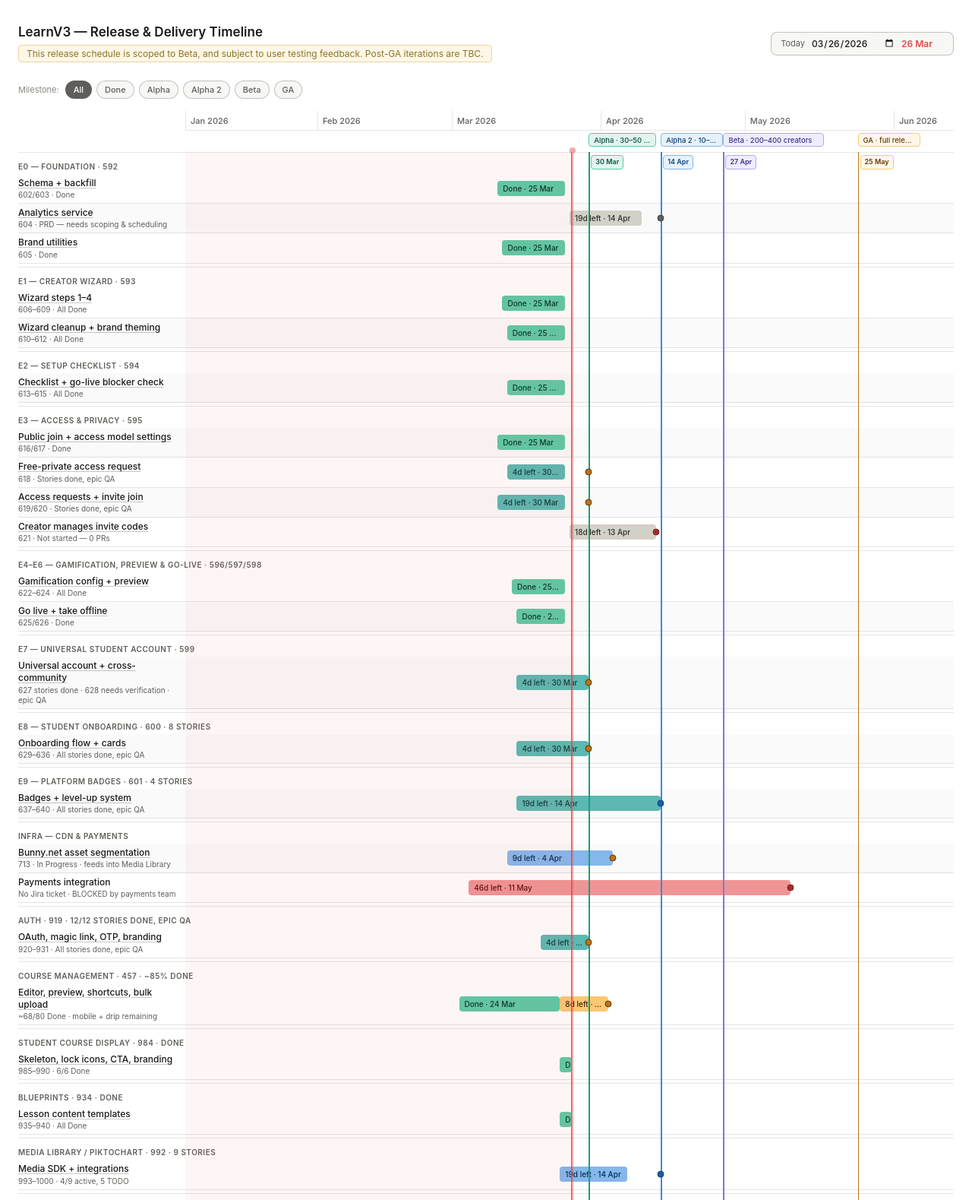
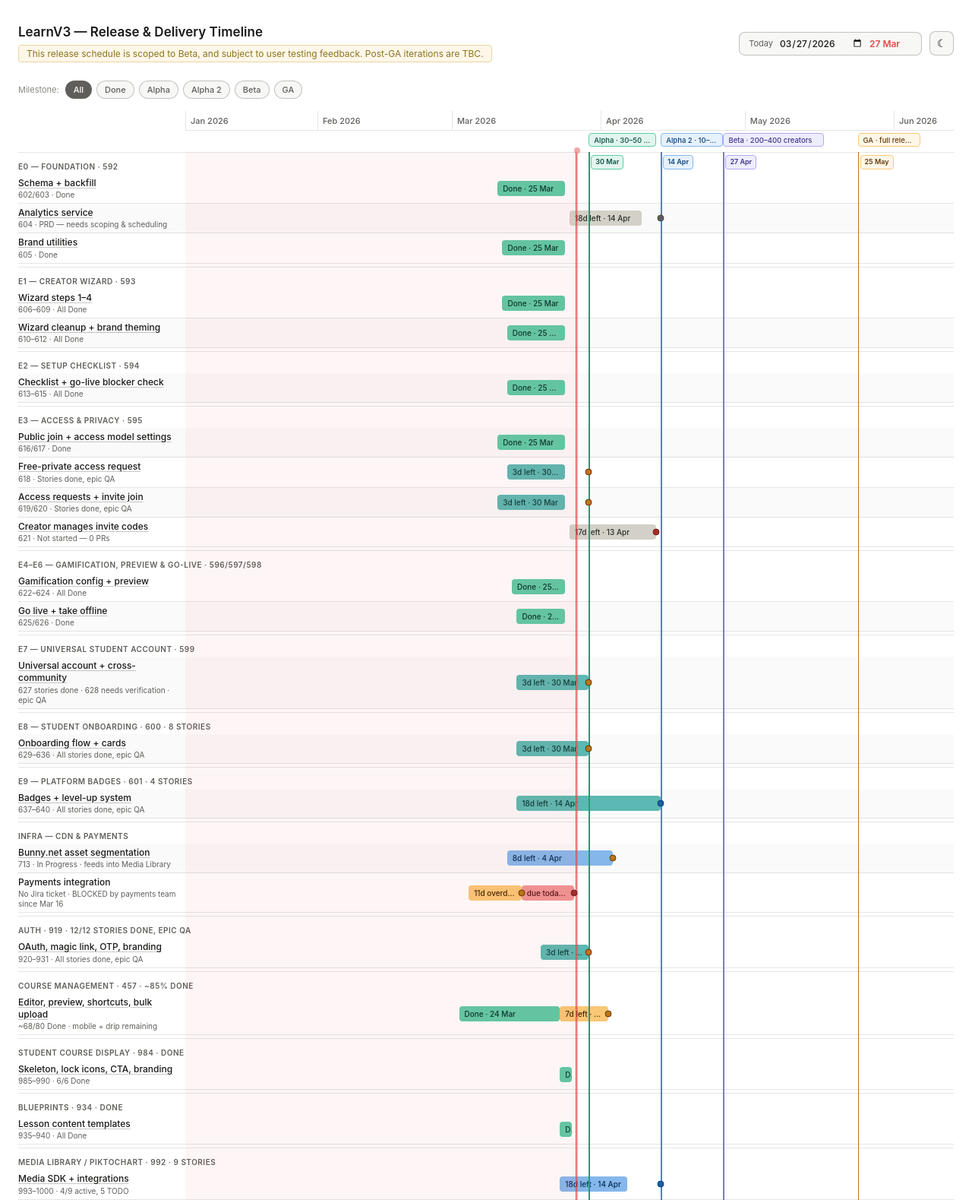
Before and after one commit to stephanieturner-creator/LMSDelivery, a plain HTML site: page index.html in a window 1280 px wide. Shown: the top 1579 px of the page at 76% size. Drawn offline with Linux system fonts and the light colour scheme.

Commit message:
Add light/dark theme toggle, fix payments bar split, update today to Mar 27
- Theme toggle button next to date picker (persists in localStorage)
- Payments bar split: amber (Mar 5-16 work started) + red (Mar 16-27 blocked)
- Updated default date to March 27

```diff
--- a/index.html
+++ b/index.html
@@ -15,19 +15,26 @@
       --radius-sm: 4px; --radius-md: 8px; --lh: 36px;
     }
     @media (prefers-color-scheme: dark) {
-      :root {
+      :root:not(.light) {
         --bg: #1a1a18; --bg-secondary: #242422; --bg-row-alt: rgba(255,255,255,0.025);
         --border: rgba(255,255,255,0.10); --border-mid: rgba(255,255,255,0.22);
         --text-primary: #f0ede8; --text-secondary: #b4b2a9; --text-tertiary: #888780;
       }
+    }
+    :root.dark {
+      --bg: #1a1a18; --bg-secondary: #242422; --bg-row-alt: rgba(255,255,255,0.025);
+      --border: rgba(255,255,255,0.10); --border-mid: rgba(255,255,255,0.22);
+      --text-primary: #f0ede8; --text-secondary: #b4b2a9; --text-tertiary: #888780;
     }
     body { font-family: var(--font); background: var(--bg); color: var(--text-primary); padding: 2rem 1.5rem 3rem; min-width: 820px; }
 
     .header { display:flex; align-items:center; justify-content:space-between; flex-wrap:wrap; gap:12px; margin-bottom:1.5rem; }
     .header-left h1 { font-size:17px; font-weight:600; color:var(--text-primary); margin-bottom:3px; }
     .header-left p  { font-size:12px; color:#8B7420; background:#FEF7E8; border:0.5px solid #E8D5A0; display:inline-block; padding:3px 10px; border-radius:var(--radius-sm); margin-top:4px; }
-    @media (prefers-color-scheme: dark) { .header-left p { color:#D4B84A; background:rgba(250,199,117,0.1); border-color:rgba(250,199,117,0.25); } }
+    @media (prefers-color-scheme: dark) { :root:not(.light) .header-left p { color:#D4B84A; background:rgba(250,199,117,0.1); border-color:rgba(250,199,117,0.25); } }
+    :root.dark .header-left p { color:#D4B84A; background:rgba(250,199,117,0.1); border-color:rgba(250,199,117,0.25); }
     .header-controls { display:flex; align-items:center; gap:10px; }
+    .theme-btn { display:flex; align-items:center; justify-content:center; width:32px; height:32px; background:var(--bg-secondary); border:0.5px solid var(--border-mid); border-radius:var(--radius-md); cursor:pointer; font-size:14px; line-height:1; padding:0; }
     .date-control { display:flex; align-items:center; gap:8px; background:var(--bg-secondary); border:0.5px solid var(--border-mid); border-radius:var(--radius-md); padding:6px 12px; }
     .date-control label { font-size:11px; color:var(--text-secondary); white-space:nowrap; }
     .date-control input[type="date"] { font-family:var(--font); font-size:12px; font-weight:500; color:var(--text-primary); background:transparent; border:none; outline:none; cursor:pointer; }
@@ -135,9 +142,12 @@
     <div class="header-controls">
       <div class="date-control">
         <label for="date-picker">Today</label>
-        <input type="date" id="date-picker" value="2026-03-26" />
-        <span class="date-badge" id="date-badge">26 Mar</span>
+        <input type="date" id="date-picker" value="2026-03-27" />
+        <span class="date-badge" id="date-badge">27 Mar</span>
       </div>
+      <button class="theme-btn" id="theme-toggle" title="Toggle light/dark mode">
+        <span id="theme-icon">&#9790;</span>
+      </button>
     </div>
   </div>
 
@@ -400,11 +410,12 @@
         },
         {
           name: "Payments integration",
-          sub:  "No Jira ticket · BLOCKED by payments team",
+          sub:  "No Jira ticket · BLOCKED by payments team since Mar 16",
           milestone: "ga",
           tickets: [],
           bars: [
-            { cls:"b-urgent", s:new Date(2026,2,5), e:new Date(2026,4,11), dl:new Date(2026,4,11), ddc:"dd-red" },
+            { cls:"b-atrisk", s:new Date(2026,2,5), e:new Date(2026,2,16), dl:new Date(2026,2,16), ddc:"dd-amber" },
+            { cls:"b-urgent", s:new Date(2026,2,16), e:new Date(2026,2,27), dl:new Date(2026,2,27), ddc:"dd-red" },
           ],
         },
       ],
@@ -850,9 +861,30 @@
   document.getElementById("last-updated").textContent = new Date().toLocaleDateString("en-GB", { day:"numeric", month:"long", year:"numeric" });
   buildAxis();
   const pickerEl = document.getElementById("date-picker");
-  pickerEl.value = "2026-03-26";
-  updateDate("2026-03-26");
+  pickerEl.value = "2026-03-27";
+  updateDate("2026-03-27");
   pickerEl.addEventListener("change", function() { updateDate(this.value); });
+
+  /* Theme toggle */
+  const root = document.documentElement;
+  const themeIcon = document.getElementById("theme-icon");
+  const stored = localStorage.getItem("theme");
+  if (stored === "dark") { root.classList.add("dark"); root.classList.remove("light"); themeIcon.innerHTML = "&#9788;"; }
+  else if (stored === "light") { root.classList.add("light"); root.classList.remove("dark"); themeIcon.innerHTML = "&#9790;"; }
+  else { themeIcon.innerHTML = window.matchMedia("(prefers-color-scheme: dark)").matches ? "&#9788;" : "&#9790;"; }
+
+  document.getElementById("theme-toggle").addEventListener("click", function() {
+    const isDark = root.classList.contains("dark") || (!root.classList.contains("light") && window.matchMedia("(prefers-color-scheme: dark)").matches);
+    if (isDark) {
+      root.classList.remove("dark"); root.classList.add("light");
+      themeIcon.innerHTML = "&#9790;";
+      localStorage.setItem("theme", "light");
+    } else {
+      root.classList.remove("light"); root.classList.add("dark");
+      themeIcon.innerHTML = "&#9788;";
+      localStorage.setItem("theme", "dark");
+    }
+  });
 
   document.querySelectorAll(".filter-pill").forEach(pill => {
     pill.addEventListener("click", function() {
```
